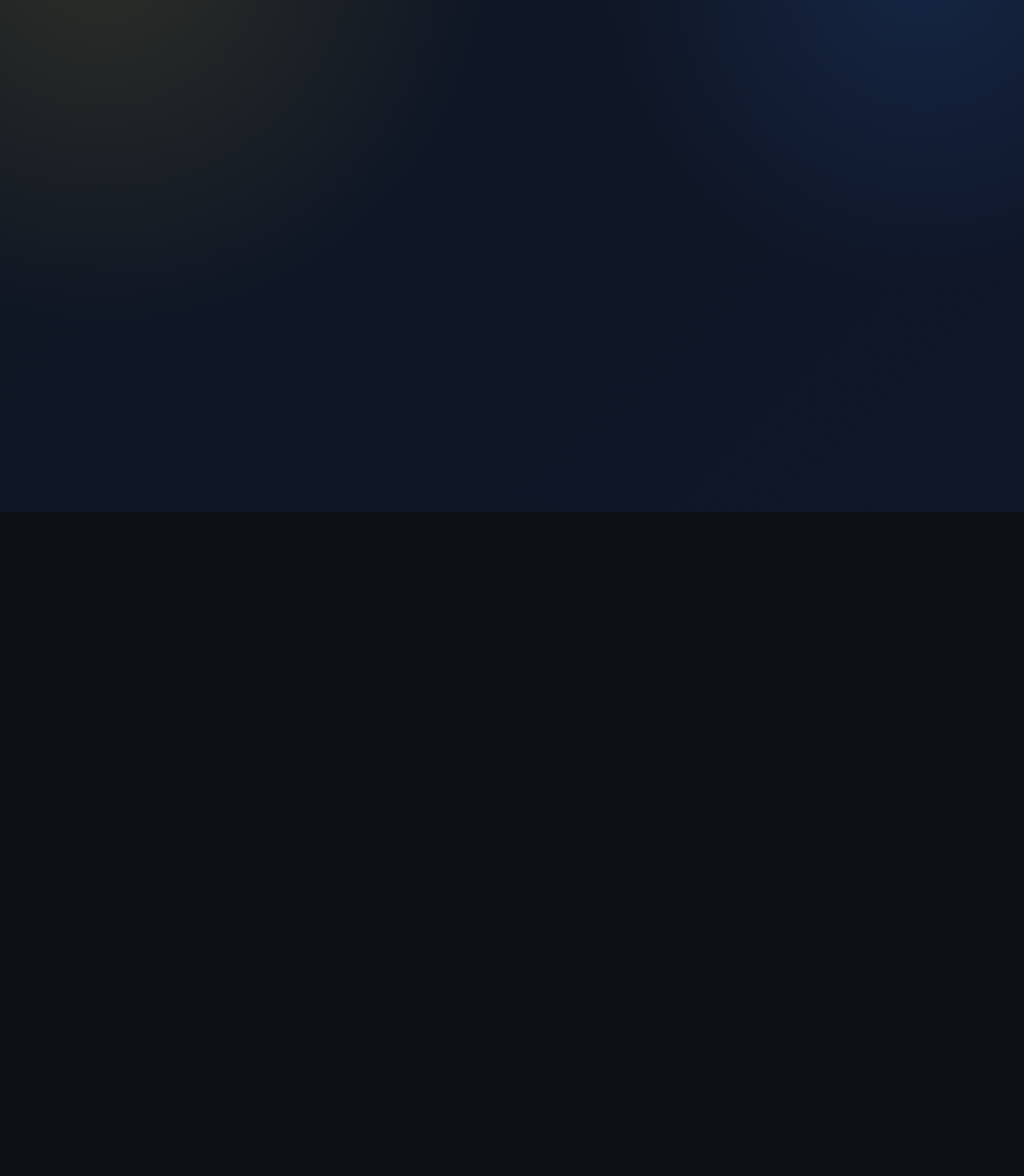
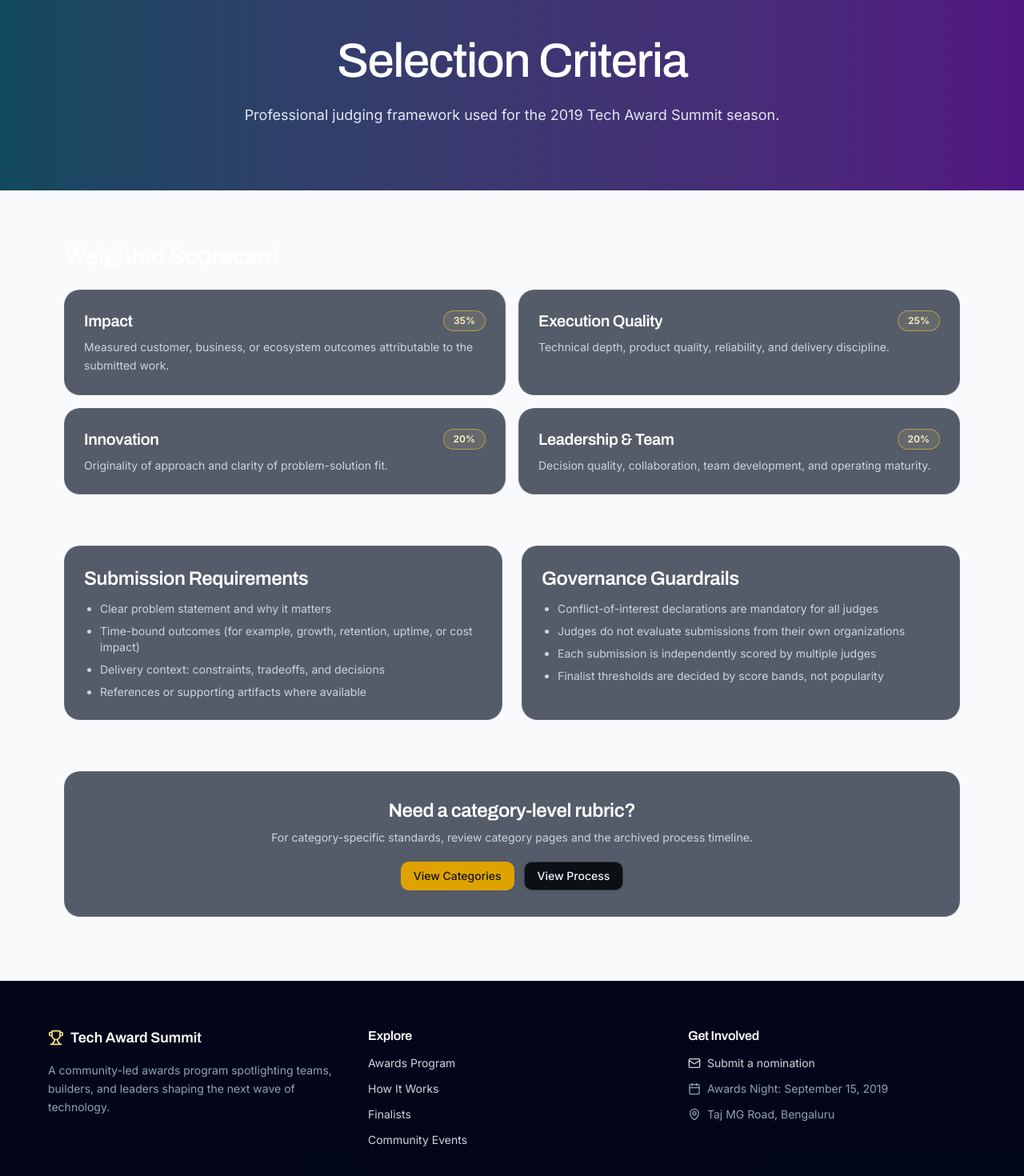
Before and after one commit to soninishank/TechAwards, a Next.js app: page /awards/selection-criteria in a window 1280 px wide. Before the commit this address had no page. Shown: the part 160-1630 px from the top of the page at 80% size. Before the commit the page ends 800 px from the top, so only its background shows below. Built offline with nearby package versions, Linux system fonts and the light colour scheme.

Commit message:
updated more

```diff
--- a/src/app/awards/faq/page.tsx
+++ b/src/app/awards/faq/page.tsx
@@ -14,7 +14,7 @@ const faqData = [
       },
       {
         q: 'Can I update my nomination after submission?',
-        a: 'Yes. You can edit your submission until the nomination window closes on July 15, 2026.',
+        a: 'Yes. In the 2019 season, nominations could be edited until the deadline on July 15, 2019.',
       },
       {
         q: 'How long does a nomination take?',
@@ -48,7 +48,7 @@ const faqData = [
     questions: [
       {
         q: 'How does community voting work?',
-        a: 'Community voting opens for selected categories during the public voting window. One verified vote per person per category.',
+        a: 'In the 2019 season, community voting ran during the public voting window with one verified vote per person per category.',
       },
       {
         q: 'Can teams campaign for votes?',
--- a/src/app/awards/finalists/page.tsx
+++ b/src/app/awards/finalists/page.tsx
@@ -16,30 +16,30 @@ const categories = [
     title: 'Best Tech Startup',
     description: 'Early-stage teams shipping clear customer value and strong execution velocity.',
     finalists: [
-      { name: 'SignalFoundry', city: 'Austin', image: 'https://images.unsplash.com/photo-1542744173-8e7e53415bb0?auto=format&fit=crop&q=80&w=400&h=300' },
-      { name: 'Northline AI', city: 'Dallas', image: 'https://images.unsplash.com/photo-1497366216548-37526070297c?auto=format&fit=crop&q=80&w=400&h=300' },
-      { name: 'Patchgrid Labs', city: 'Houston', image: 'https://images.unsplash.com/photo-1486406146926-c627a92ad1ab?auto=format&fit=crop&q=80&w=400&h=300' },
-      { name: 'OrbitLedger', city: 'Denver', image: 'https://images.unsplash.com/photo-1556761175-5973dc0f32e7?auto=format&fit=crop&q=80&w=400&h=300' },
+      { name: 'SignalFoundry', city: 'Bengaluru', image: 'https://images.unsplash.com/photo-1542744173-8e7e53415bb0?auto=format&fit=crop&q=80&w=400&h=300' },
+      { name: 'Northline AI', city: 'Mumbai', image: 'https://images.unsplash.com/photo-1497366216548-37526070297c?auto=format&fit=crop&q=80&w=400&h=300' },
+      { name: 'Patchgrid Labs', city: 'Hyderabad', image: 'https://images.unsplash.com/photo-1486406146926-c627a92ad1ab?auto=format&fit=crop&q=80&w=400&h=300' },
+      { name: 'OrbitLedger', city: 'Pune', image: 'https://images.unsplash.com/photo-1556761175-5973dc0f32e7?auto=format&fit=crop&q=80&w=400&h=300' },
     ],
   },
   {
     title: 'Best Tech Manager',
     description: 'Leaders who scale teams, deliver outcomes, and invest deeply in mentorship.',
     finalists: [
-      { name: 'Jordan Lee', company: 'Stack Harbor', city: 'Austin', image: 'https://images.unsplash.com/photo-1573496359142-b8d87734a5a2?auto=format&fit=crop&q=80&w=400&h=400' },
-      { name: 'Maya Patel', company: 'Railcore', city: 'Chicago', image: 'https://images.unsplash.com/photo-1472099645785-5658abf4ff4e?auto=format&fit=crop&q=80&w=400&h=400' },
-      { name: 'Carlos Bennett', company: 'Verity Cloud', city: 'Seattle', image: 'https://images.unsplash.com/photo-1519085360753-af0119f7cbe7?auto=format&fit=crop&q=80&w=400&h=400' },
-      { name: 'Nina Ross', company: 'Kiteframe', city: 'Boston', image: 'https://images.unsplash.com/photo-1580489944761-15a19d654956?auto=format&fit=crop&q=80&w=400&h=400' },
+      { name: 'Jordan Lee', company: 'Stack Harbor', city: 'Bengaluru', image: 'https://images.unsplash.com/photo-1573496359142-b8d87734a5a2?auto=format&fit=crop&q=80&w=400&h=400' },
+      { name: 'Maya Patel', company: 'Railcore', city: 'Delhi NCR', image: 'https://images.unsplash.com/photo-1472099645785-5658abf4ff4e?auto=format&fit=crop&q=80&w=400&h=400' },
+      { name: 'Carlos Bennett', company: 'Verity Cloud', city: 'Chennai', image: 'https://images.unsplash.com/photo-1519085360753-af0119f7cbe7?auto=format&fit=crop&q=80&w=400&h=400' },
+      { name: 'Nina Ross', company: 'Kiteframe', city: 'Pune', image: 'https://images.unsplash.com/photo-1580489944761-15a19d654956?auto=format&fit=crop&q=80&w=400&h=400' },
     ],
   },
   {
     title: 'Best Tech Work Culture',
     description: 'Organizations proving that great culture and strong product execution can co-exist.',
     finalists: [
-      { name: 'HarborStack', city: 'Austin', image: 'https://images.unsplash.com/photo-1516321318423-f06f85e504b3?auto=format&fit=crop&q=80&w=400&h=300' },
-      { name: 'Lumenloop', city: 'Denver', image: 'https://images.unsplash.com/photo-1556761175-4b46a572b786?auto=format&fit=crop&q=80&w=400&h=300' },
-      { name: 'Pinebyte', city: 'San Diego', image: 'https://images.unsplash.com/photo-1522071820081-009f0129c71c?auto=format&fit=crop&q=80&w=400&h=300' },
-      { name: 'MetricForge', city: 'Houston', image: 'https://images.unsplash.com/photo-1606857521015-7f9fcf423740?auto=format&fit=crop&q=80&w=400&h=300' },
+      { name: 'HarborStack', city: 'Bengaluru', image: 'https://images.unsplash.com/photo-1516321318423-f06f85e504b3?auto=format&fit=crop&q=80&w=400&h=300' },
+      { name: 'Lumenloop', city: 'Hyderabad', image: 'https://images.unsplash.com/photo-1556761175-4b46a572b786?auto=format&fit=crop&q=80&w=400&h=300' },
+      { name: 'Pinebyte', city: 'Mumbai', image: 'https://images.unsplash.com/photo-1522071820081-009f0129c71c?auto=format&fit=crop&q=80&w=400&h=300' },
+      { name: 'MetricForge', city: 'Chennai', image: 'https://images.unsplash.com/photo-1606857521015-7f9fcf423740?auto=format&fit=crop&q=80&w=400&h=300' },
     ],
   },
 ];
@@ -54,7 +54,7 @@ export default function FinalistsPage() {
             animate={{ opacity: 1, y: 0 }}
             className="mb-6 font-display text-4xl font-medium tracking-tight text-slate-900 dark:text-white md:text-6xl"
           >
-            2026 Tech Award Summit Finalists
+            2019 Tech Award Summit Finalists
           </motion.h1>
           <motion.p
             initial={{ opacity: 0, y: 20 }}
@@ -62,7 +62,7 @@ export default function FinalistsPage() {
             transition={{ delay: 0.1 }}
             className="mx-auto max-w-3xl text-xl text-slate-600 dark:text-slate-400"
           >
-            Meet the builders and teams selected by our judging panel for the 2026 season.
+            Meet the builders and teams selected by our judging panel for the 2019 season.
           </motion.p>
           <p className="mx-auto mt-4 max-w-3xl text-sm text-slate-500 dark:text-slate-400">
             Demo data: finalist names and companies below are representative sample profiles.
--- a/src/app/awards/how-it-works/page.tsx
+++ b/src/app/awards/how-it-works/page.tsx
@@ -9,7 +9,7 @@ const steps = [
   {
     id: 1,
     title: 'Nominations Open',
-    date: 'May 1 - July 15, 2026',
+    date: 'May 1 - July 15, 2019',
     description: 'Community members, teams, and peers submit nominations across all categories with supporting evidence.',
     icon: Users,
     color: 'bg-blue-500',
@@ -17,7 +17,7 @@ const steps = [
   {
     id: 2,
     title: 'Finalist Selection',
-    date: 'July 16 - August 20, 2026',
+    date: 'July 16 - August 20, 2019',
     description: 'Independent judges score nominations using category criteria and publish the finalist slate.',
     icon: CheckCircle2,
     color: 'bg-purple-500',
@@ -25,7 +25,7 @@ const steps = [
   {
     id: 3,
     title: 'Community Voting',
-    date: 'August 21 - September 10, 2026',
+    date: 'August 21 - September 10, 2019',
     description: 'Public voting determines community-choice winners while judges complete final rankings.',
     icon: Vote,
     color: 'bg-pink-500',
@@ -33,8 +33,8 @@ const steps = [
   {
     id: 4,
     title: 'Awards Function',
-    date: 'September 18, 2026',
-    description: 'Winners are announced live at Tech Award Summit with finalist showcases and partner networking.',
+    date: 'September 15, 2019',
+    description: 'Winners were announced live at Tech Award Summit at Taj MG Road, Bengaluru.',
     icon: Trophy,
     color: 'bg-yellow-500',
   },
@@ -59,7 +59,7 @@ export default function HowItWorksPage() {
             transition={{ delay: 0.1 }}
             className="mx-auto max-w-2xl text-xl text-slate-200"
           >
-            Everything you need to know about the Tech Award Summit process, from nomination to awards night.
+            Archived process of Tech Award Summit 2019, from nomination to awards night.
           </motion.p>
         </div>
       </section>
@@ -98,13 +98,13 @@ export default function HowItWorksPage() {
 
       <section className="w-full bg-slate-100 py-20 dark:bg-slate-900">
         <div className="mx-auto w-full max-w-[1920px] px-6 text-center md:px-12">
-          <h2 className="mb-6 font-display text-3xl font-medium tracking-tight text-slate-900 dark:text-white md:text-4xl">Ready to nominate?</h2>
+          <h2 className="mb-6 font-display text-3xl font-medium tracking-tight text-slate-900 dark:text-white md:text-4xl">2019 Program Archive</h2>
           <p className="mx-auto mb-8 max-w-2xl text-lg text-slate-600 dark:text-slate-400">
-            Submit your nomination with impact evidence and team context. It takes about 10 to 15 minutes.
+            Nominations for the 2019 season are closed. Explore the finalists, judging process, and winners.
           </p>
           <div className="flex justify-center gap-4">
             <Button size="lg" className="bg-cyan-600 text-white hover:bg-cyan-700" asChild>
-              <Link href="/awards/contact">Nominate Now</Link>
+              <Link href="/awards/selection-criteria">View Selection Criteria</Link>
             </Button>
             <Button size="lg" variant="outline" asChild>
               <Link href="/awards/faq">Read FAQ</Link>
--- /dev/null
+++ b/src/app/awards/selection-criteria/page.tsx
@@ -0,0 +1,123 @@
+'use client';
+
+import { motion } from 'framer-motion';
+import Link from 'next/link';
+import { Button } from '@/components/ui/button';
+
+const scorecard = [
+  {
+    title: 'Impact',
+    weight: '35%',
+    details: 'Measured customer, business, or ecosystem outcomes attributable to the submitted work.',
+  },
+  {
+    title: 'Execution Quality',
+    weight: '25%',
+    details: 'Technical depth, product quality, reliability, and delivery discipline.',
+  },
+  {
+    title: 'Innovation',
+    weight: '20%',
+    details: 'Originality of approach and clarity of problem-solution fit.',
+  },
+  {
+    title: 'Leadership & Team',
+    weight: '20%',
+    details: 'Decision quality, collaboration, team development, and operating maturity.',
+  },
+];
+
+const requirements = [
+  'Clear problem statement and why it matters',
+  'Time-bound outcomes (for example, growth, retention, uptime, or cost impact)',
+  'Delivery context: constraints, tradeoffs, and decisions',
+  'References or supporting artifacts where available',
+];
+
+const guardrails = [
+  'Conflict-of-interest declarations are mandatory for all judges',
+  'Judges do not evaluate submissions from their own organizations',
+  'Each submission is independently scored by multiple judges',
+  'Finalist thresholds are decided by score bands, not popularity',
+];
+
+export default function SelectionCriteriaPage() {
+  return (
+    <div className="w-full">
+      <section className="relative overflow-hidden bg-slate-900 py-20 text-white">
+        <div className="absolute inset-0 bg-gradient-to-r from-cyan-900 to-purple-900 opacity-90" />
+        <div className="relative z-10 mx-auto w-full max-w-[1200px] px-6 text-center md:px-10">
+          <motion.h1
+            initial={{ opacity: 0, y: 20 }}
+            animate={{ opacity: 1, y: 0 }}
+            className="mb-6 font-display text-4xl font-medium tracking-tight md:text-6xl"
+          >
+            Selection Criteria
+          </motion.h1>
+          <motion.p
+            initial={{ opacity: 0, y: 20 }}
+            animate={{ opacity: 1, y: 0 }}
+            transition={{ delay: 0.1 }}
+            className="mx-auto max-w-3xl text-lg text-slate-200"
+          >
+            Professional judging framework used for the 2019 Tech Award Summit season.
+          </motion.p>
+        </div>
+      </section>
+
+      <section className="mx-auto w-full max-w-[1200px] px-6 py-16 md:px-10">
+        <h2 className="mb-6 font-display text-3xl text-white">Weighted Scorecard</h2>
+        <div className="grid grid-cols-1 gap-4 md:grid-cols-2">
+          {scorecard.map((item) => (
+            <div key={item.title} className="rounded-2xl border border-white/10 bg-slate-900/70 p-6">
+              <div className="mb-2 flex items-center justify-between">
+                <h3 className="font-display text-xl text-white">{item.title}</h3>
+                <span className="rounded-full border border-amber-300/50 bg-amber-200/10 px-3 py-1 text-xs font-semibold text-amber-100">
+                  {item.weight}
+                </span>
+              </div>
+              <p className="text-sm leading-relaxed text-slate-300">{item.details}</p>
+            </div>
+          ))}
+        </div>
+      </section>
+
+      <section className="mx-auto grid w-full max-w-[1200px] grid-cols-1 gap-6 px-6 pb-16 md:grid-cols-2 md:px-10">
+        <div className="rounded-2xl border border-white/10 bg-slate-900/70 p-6">
+          <h3 className="mb-3 font-display text-2xl text-white">Submission Requirements</h3>
+          <ul className="list-disc space-y-2 pl-5 text-sm text-slate-300">
+            {requirements.map((item) => (
+              <li key={item}>{item}</li>
+            ))}
+          </ul>
+        </div>
+
+        <div className="rounded-2xl border border-white/10 bg-slate-900/70 p-6">
+          <h3 className="mb-3 font-display text-2xl text-white">Governance Guardrails</h3>
+          <ul className="list-disc space-y-2 pl-5 text-sm text-slate-300">
+            {guardrails.map((item) => (
+              <li key={item}>{item}</li>
+            ))}
+          </ul>
+        </div>
+      </section>
+
+      <section className="mx-auto w-full max-w-[1200px] px-6 pb-20 text-center md:px-10">
+        <div className="rounded-2xl border border-white/10 bg-slate-900/70 p-8">
+          <h3 className="font-display text-2xl text-white">Need a category-level rubric?</h3>
+          <p className="mt-2 text-sm text-slate-300">
+            For category-specific standards, review category pages and the archived process timeline.
+          </p>
+          <div className="mt-5 flex justify-center gap-3">
+            <Button asChild>
+              <Link href="/awards">View Categories</Link>
+            </Button>
+            <Button asChild variant="outline">
+              <Link href="/awards/how-it-works">View Process</Link>
+            </Button>
+          </div>
+        </div>
+      </section>
+    </div>
+  );
+}
--- a/src/app/blog/page.tsx
+++ b/src/app/blog/page.tsx
@@ -9,21 +9,21 @@ const posts = [
     title: 'What Judges Look for in Product Impact',
     excerpt: 'A practical breakdown of how judging panels evaluate measurable customer outcomes and business value.',
     category: 'Awards Insights',
-    date: 'July 06, 2026',
+    date: 'July 06, 2019',
     readTime: '5 min read',
   },
   {
     title: 'How Winning Teams Tell Better Engineering Stories',
     excerpt: 'Why clear technical narratives help companies stand out during finalist presentations.',
     category: 'Engineering',
-    date: 'June 28, 2026',
+    date: 'June 28, 2019',
     readTime: '8 min read',
   },
   {
     title: 'Community-Led Recognition Beats Vanity Awards',
     excerpt: 'What changes when awards are built by operators, leaders, and attendees instead of paid promotions.',
     category: 'Community',
-    date: 'June 14, 2026',
+    date: 'June 14, 2019',
     readTime: '6 min read',
   },
 ];
--- a/src/components/awards/AwardsSubNav.tsx
+++ b/src/components/awards/AwardsSubNav.tsx
@@ -7,6 +7,7 @@ import { motion } from 'framer-motion';
 
 const navItems = [
     { label: 'Categories', href: '/awards' },
+    { label: 'Selection Criteria', href: '/awards/selection-criteria' },
     { label: 'How It Works', href: '/awards/how-it-works' },
     { label: 'Voting', href: '/awards/voting' },
     { label: 'Judges', href: '/awards/judges' },
--- a/src/components/sections/AwardCategories.tsx
+++ b/src/components/sections/AwardCategories.tsx
@@ -42,7 +42,7 @@ export function AwardCategories() {
             </p>
           </div>
           <Link
-            href="/awards/how-it-works"
+            href="/awards/selection-criteria"
             className="inline-flex items-center justify-center rounded-full border border-amber-300/50 px-5 py-2 text-sm font-medium text-amber-100 hover:bg-amber-200/10"
           >
             Review Criteria
--- a/src/data/events.ts
+++ b/src/data/events.ts
@@ -15,54 +15,54 @@ export const events: Event[] = [
   {
     id: '1',
     title: 'Finalists Showcase: Product + Engineering',
-    date: 'August 20, 2026',
-    time: '5:30 PM - 8:30 PM CT',
-    location: 'Capital Factory, Austin + livestream',
+    date: 'August 24, 2019',
+    time: '5:30 PM - 8:30 PM IST',
+    location: 'CoWrks Residency Road, Bengaluru',
     category: 'Awards Showcase',
     description:
       'Meet the shortlisted teams, hear 5-minute finalist presentations, and network with judges before final scoring week.',
     image:
       'https://images.unsplash.com/photo-1515187029135-18ee286d815b?auto=format&fit=crop&q=80&w=1200',
     registrationLink: '/awards/finalists',
-    status: 'upcoming',
+    status: 'past',
   },
   {
     id: '2',
-    title: 'Tech Leadership Roundtable',
-    date: 'September 02, 2026',
-    time: '6:00 PM - 8:00 PM CT',
-    location: 'The Ion, Houston',
+    title: 'Judge Roundtable',
+    date: 'September 05, 2019',
+    time: '6:00 PM - 8:00 PM IST',
+    location: 'Taj MG Road, Bengaluru',
     category: 'Leadership',
     description:
-      'An invite-friendly discussion on scaling engineering teams, hiring in 2026, and how leaders evaluate impact.',
+      'An invite-only session where judges reviewed nomination trends and category scoring consistency.',
     image:
       'https://images.unsplash.com/photo-1523240795612-9a054b0db644?auto=format&fit=crop&q=80&w=1200',
     registrationLink: '/awards/contact',
-    status: 'upcoming',
+    status: 'past',
   },
   {
     id: '3',
-    title: 'Community Mixer: Build + Belong',
-    date: 'September 10, 2026',
-    time: '6:30 PM - 9:00 PM CT',
-    location: 'Dallas Startup Week Hub',
-    category: 'Networking',
+    title: 'Tech Award Summit 2019: Awards Function',
+    date: 'September 15, 2019',
+    time: '6:00 PM - 10:00 PM IST',
+    location: 'Taj MG Road, Bengaluru',
+    category: 'Awards Function',
     description:
-      'A social night for engineers, designers, founders, and recruiters attending the awards function week.',
+      'Finalists, judges, and community members gathered for winner announcements and celebration.',
     image:
       'https://images.unsplash.com/photo-1521737711867-e3b97375f902?auto=format&fit=crop&q=80&w=1200',
     registrationLink: '/events',
-    status: 'upcoming',
+    status: 'past',
   },
   {
     id: '4',
-    title: '2025 Winners Panel: Lessons After the Stage',
-    date: 'October 12, 2025',
-    time: '5:00 PM - 7:00 PM CT',
-    location: 'Online',
+    title: 'Post-Event Winners Panel',
+    date: 'October 12, 2019',
+    time: '5:00 PM - 7:00 PM IST',
+    location: '91springboard, Bengaluru',
     category: 'Recap',
     description:
-      'Past winners shared what changed after recognition, including hiring results, customer trust, and partnership growth.',
+      'Winners shared what changed after recognition, including hiring momentum and community visibility.',
     image:
       'https://images.unsplash.com/photo-1552664730-d307ca884978?auto=format&fit=crop&q=80&w=1200',
     registrationLink: '/awards/winners',
```
Also changed, not shown: src/app/awards/contact/page.tsx (+1 -10 lines), src/app/awards/voting/page.tsx (+6 -6 lines), src/app/awards/winners/page.tsx (+8 -8 lines), src/app/events/page.tsx (+5 -2 lines).
